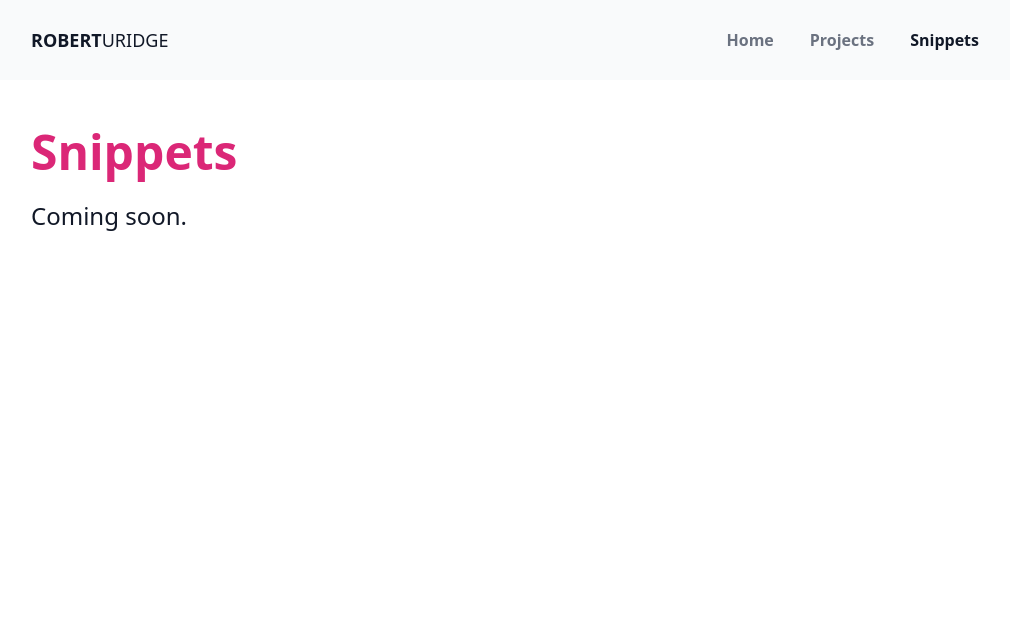
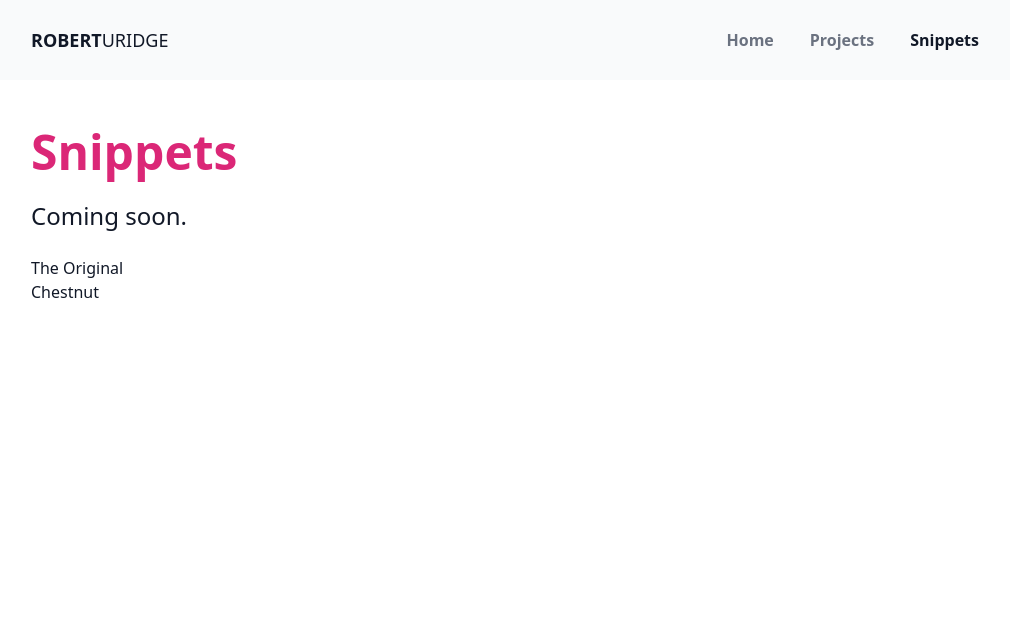
Before and after one commit to ruridge/uridge-gatsby, a Gatsby site: page /snippets in a window 1280 px wide. Shown: the top 626 px of the page, without its empty margins (129-1139 px from the left). Built offline with nearby package versions, Linux system fonts and the light colour scheme; Gatsby itself is replaced by a stand-in of ours; some packages are replaced by stand-ins of ours.

Commit message:
feat: 🎸 list and link to snippets on the /snippets parten page

```diff
--- a/src/pages/snippets.js
+++ b/src/pages/snippets.js
@@ -1,3 +1,4 @@
+import { graphql, Link, useStaticQuery } from "gatsby";
 import * as React from "react";
 import Layout from "../components/layout";
 import Seo from "../components/seo";
@@ -5,6 +6,22 @@ import Seo from "../components/seo";
 const paragraphClasses = "text-xl sm:text-2xl max-w-prose pb-6";
 
 function Snippets() {
+  const data = useStaticQuery(graphql`
+    query SnippetsQuery {
+      snippets: allMdx {
+        nodes {
+          frontmatter {
+            title
+          }
+          parent {
+            ... on File {
+              name
+            }
+          }
+        }
+      }
+    }
+  `);
   return (
     <Layout>
       <Seo title="Snippets" />
@@ -12,6 +29,15 @@ function Snippets() {
         Snippets
       </h1>
       <p className={paragraphClasses}>Coming soon.</p>
+      <ul>
+        {data.snippets.nodes.map((snippet) => (
+          <li key={snippet.parent.name}>
+            <Link to={`/snippets/${snippet.parent.name}`}>
+              {snippet.frontmatter.title}
+            </Link>
+          </li>
+        ))}
+      </ul>
     </Layout>
   );
 }
```
